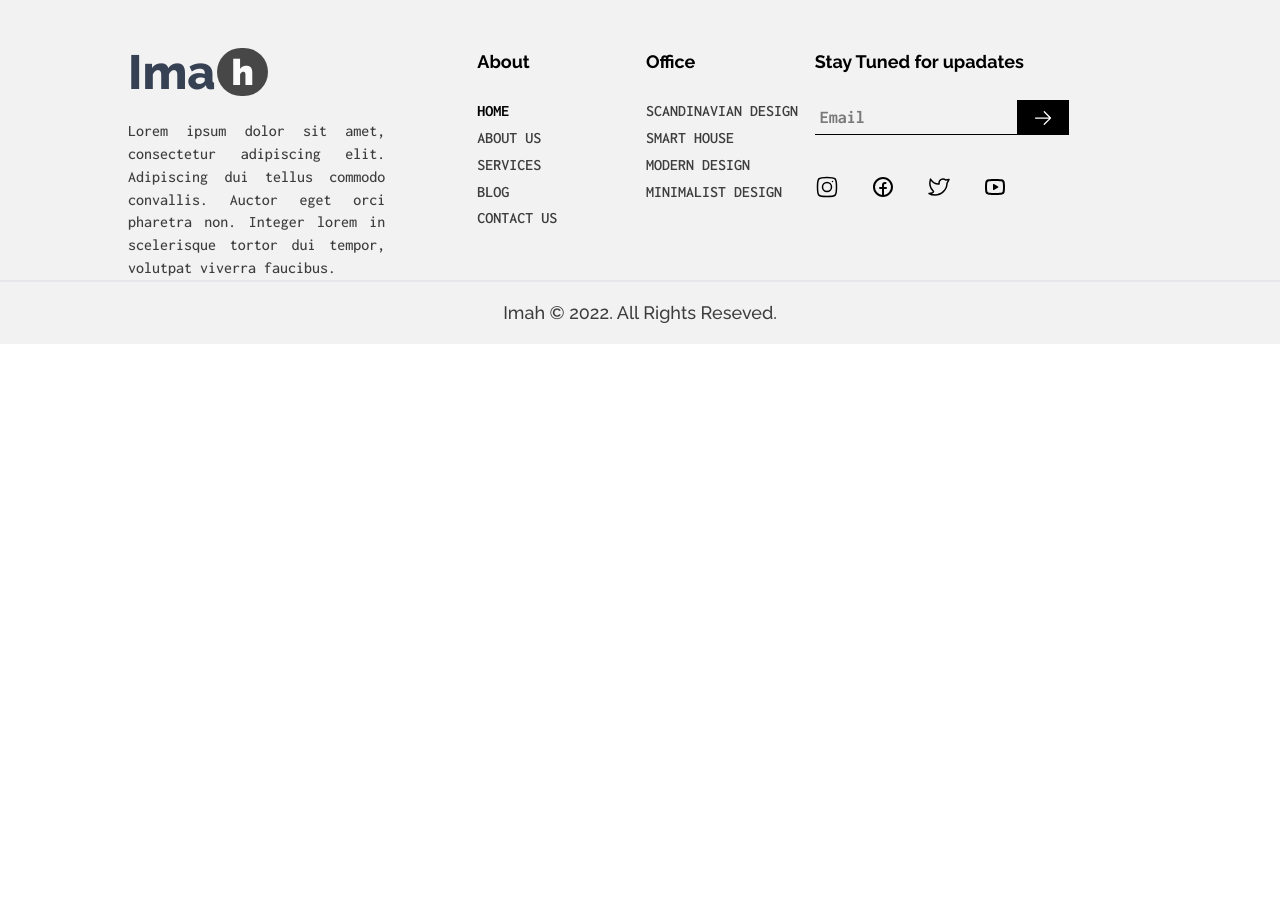
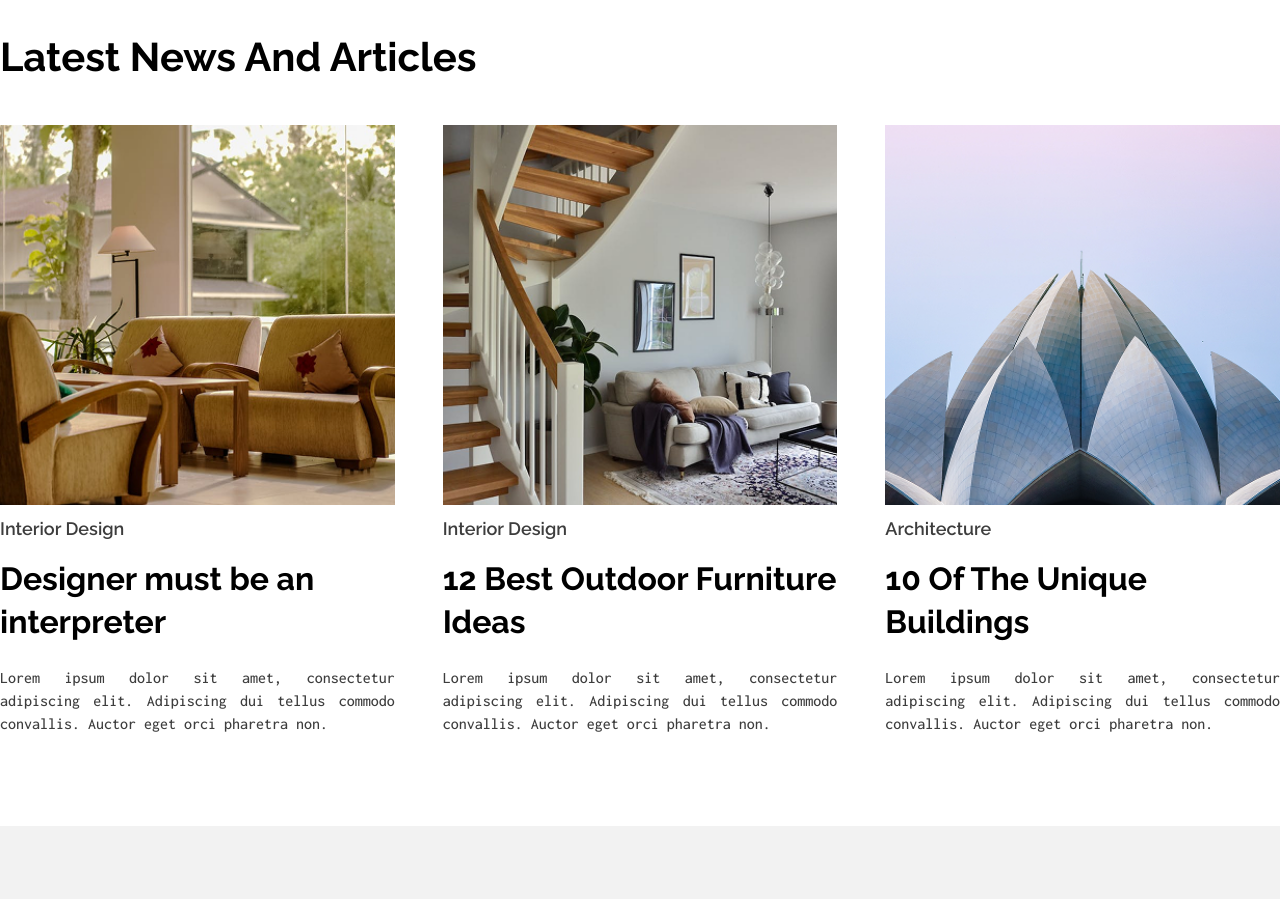
Before and after one commit to tannaznamdar/Architecture-Landing-Page, a React (Vite) app: page / in a window 1280 px wide. Shown: the part 4230-5129 px from the top of the page. Before the commit the page ends 4574 px from the top, so only its background shows below. Built offline with nearby package versions, Linux system fonts and the light colour scheme.

Commit message:
Responsive blog section

```diff
--- a/src/components/card/BlogCard.jsx
+++ b/src/components/card/BlogCard.jsx
@@ -10,17 +10,17 @@ export default function BlogCard({ blogCard }) {
             />
           </figure>
           <div className="flex flex-col gap-[5px]">
-            <span className="font-raleway text-lg font-semibold text-[#3D3D3D] mb-2.5">
+            <span className="font-raleway lg:text-lg text-sm font-semibold text-[#3D3D3D] mb-2.5">
               {blogCard.category}
             </span>
-            <span className="font-raleway text-[32px] font-bold text-black mb-6">
+            <span className="font-raleway lg:text-[32px] text-2xl font-bold text-black mb-6">
               {blogCard.title}
             </span>
           </div>
         </div>
 
         <div>
-          <p className=" font-inconsolata text-[16px] font-medium text-[#3D3D3D] text-justify">
+          <p className=" font-inconsolata lg:text-[16px] text-sm font-medium text-[#3D3D3D] text-justify">
             {blogCard.description}
           </p>
         </div>
--- a/src/views/HomePage.jsx
+++ b/src/views/HomePage.jsx
@@ -331,21 +331,21 @@ export default function HomePage() {
       </div>
 
       {/* blog */}
-      {/* <div className="container mx-auto mb-[90px]">
+      <div className="container mx-auto lg:px-0 px-6 lg:mb-[90px] mb-[50px]">
         <div className="flex gap-5 items-center mb-6">
-          <span className="text-black font-semibold text-lg">Our Blog</span>
+          <span className="text-black font-semibold lg:text-lg text-sm">Our Blog</span>
           <span className="border-b-2 w-[80px]"></span>
         </div>
-        <h2 className="text-[40px] font-raleway font-bold leading-16 capitalize mb-9">
+        <h2 className="lg:text-[40px] text-2xl font-raleway font-bold lg:leading-16 capitalize mb-9">
           Latest News and Articles
         </h2>
 
-        <div className="grid grid-cols-3 gap-x-12 gap-y-20">
+        <div className="grid lg:grid-cols-3 md:grid-cols-2 lg:gap-x-12 gap-x-8 gap-y-20">
           {blogCards.map((item) => (
             <BlogCard blogCard={item} />
           ))}
         </div>
-      </div> */}
+      </div>
     </>
   );
 }
```
